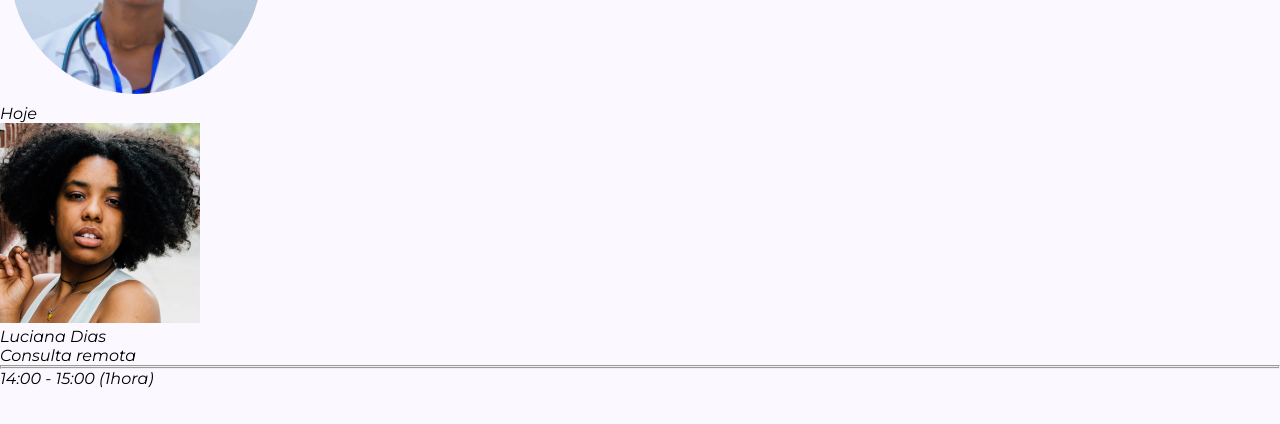
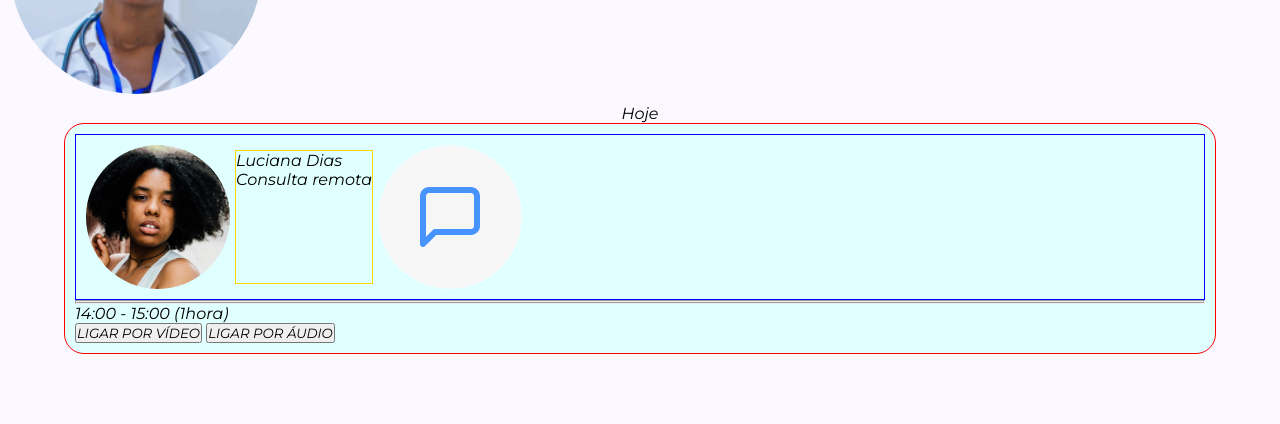
Before and after one commit to J-vVitor/7DAYSOFCODE, a plain HTML site: page index.html in a window 1280 px wide. Shown: the part 178-602 px from the top of the page. Drawn offline with Linux system fonts and the light colour scheme.

Commit message:
Adicionando alguns items

```diff
--- /dev/null
+++ b/assets/styles/agendamentos.css
@@ -0,0 +1,31 @@
+.agendamentos{
+    display:flex;
+    flex-direction:column;
+    justify-content: center;
+    align-items: center;
+}
+
+.div_agendamento{
+    border:1px solid red;
+    padding:10px;
+    background-color:lightcyan;
+    border-radius:20px;
+    width: 90%;
+}
+
+.div_agendamento img{
+    border-radius:50%;
+    width: 13%;
+    height:13%;
+}
+
+.primeira_div_agendamento{
+    padding:10px;
+    display:flex;
+    border:1px solid blue;
+}
+
+.div_interna_agendamentos{
+    border:1px solid gold;
+    margin:5px;
+}
--- a/assets/styles/style.css
+++ b/assets/styles/style.css
@@ -1,4 +1,5 @@
 @import url(/assets/styles/header.css);
+@import url(agendamentos.css);
 
 *{
     margin:0;
--- a/index.html
+++ b/index.html
@@ -24,14 +24,29 @@
     <section class="agendamentos">
         <p>Hoje</p>
 
-        <div>
-            <img src="assets/img/perfil-2.jpg" alt="">
-            <p>Luciana Dias</p>
-            <p>Consulta remota</p>
+        <div class="div_agendamento">
+
+            <div class="primeira_div_agendamento">
+
+                <img src="assets/img/perfil-2.jpg" alt="">
+
+                <div class="div_interna_agendamentos">
+                    <p>Luciana Dias</p>
+                    <p>Consulta remota</p>
+                </div>
+
+                <img src="assets/img/Chatcirculo1.svg" alt="">
+
+            </div>
 
             <fieldset></fieldset>
 
-            <p>14:00 - 15:00 (1hora)</p>
+            <div>
+                <p>14:00 - 15:00 (1hora)</p>
+                <button>LIGAR POR VÍDEO</button>
+                <button>LIGAR POR ÁUDIO</button>
+            </div>
+
         </div>
 
     </section>
```
Also changed, not shown: assets/img/Chatcirculo1.svg (added).
